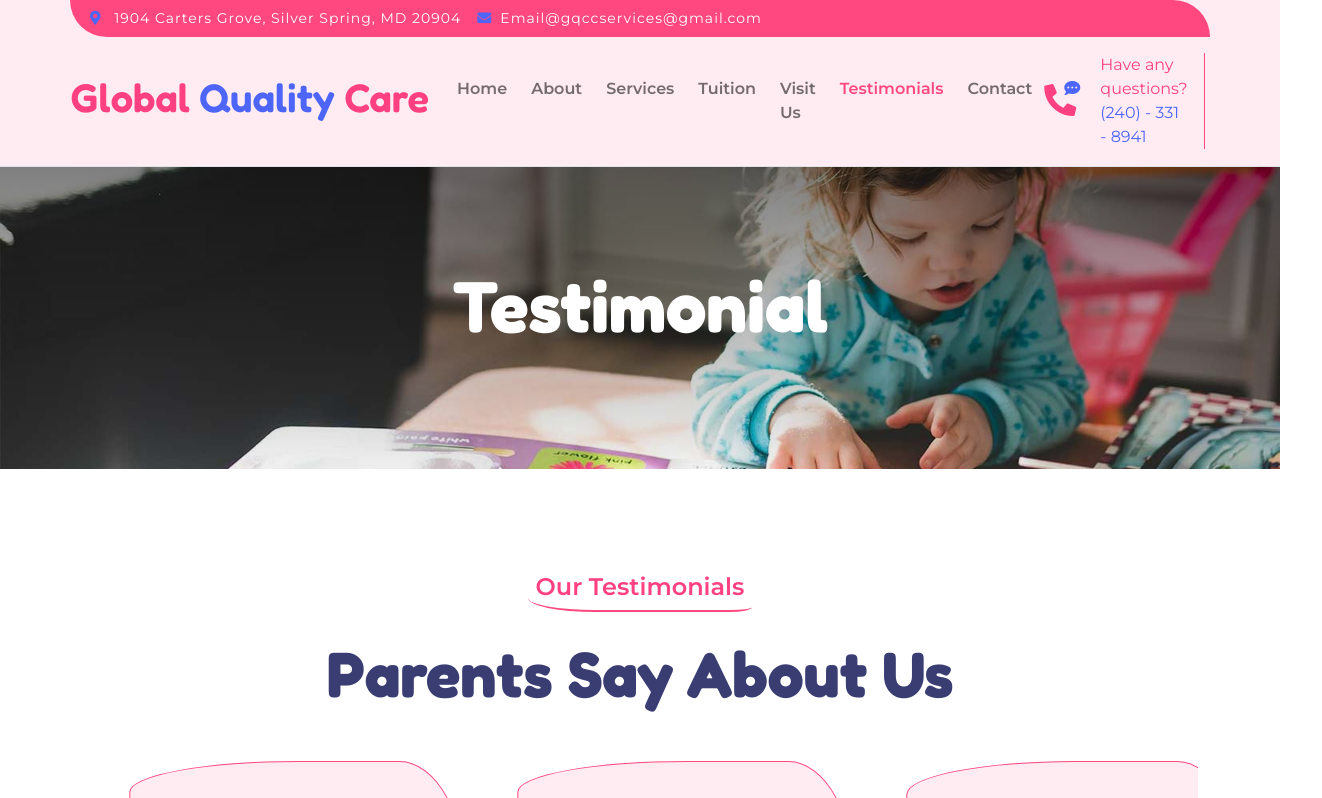
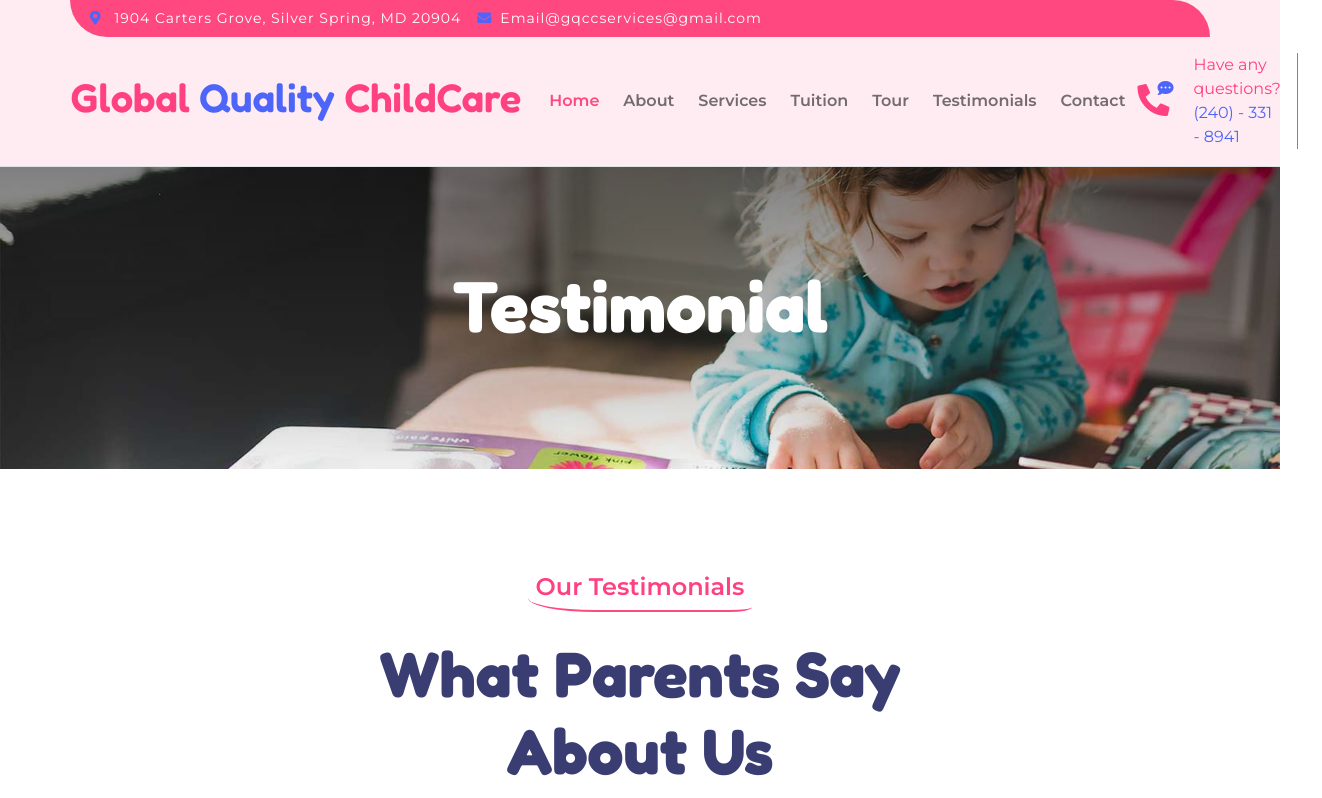
Before and after one commit to Biruk34/GlobalQualityChildCare, a plain HTML site: page testimonial.html in a window 1280 px wide. Shown: the top 798 px of the page, 1322 px wide, since content can reach past the window. Drawn offline with nearby package versions, Linux system fonts and the light colour scheme.

Commit message:
Update testimonial.html

```diff
--- a/testimonial.html
+++ b/testimonial.html
@@ -1,9 +1,12 @@
 <!DOCTYPE html>
 <html lang="en">
 
+
+
+
     <head>
         <meta charset="utf-8">
-        <title>Global Quality Care</title>
+        <title>Global Quality ChildCare - Testimonials</title>
         <meta content="width=device-width, initial-scale=1.0" name="viewport">
         <meta content="" name="keywords">
         <meta content="" name="description">
@@ -54,18 +57,18 @@
             </div>
             <div class="container px-0">
                 <nav class="navbar navbar-light navbar-expand-xl py-3">
-                    <a href="index.html" class="navbar-brand"><h1 class="text-primary display-6">Global <span class="text-secondary"> Quality</span> Care</h1></a>
+                    <a href="index.html" class="navbar-brand"><h1 class="text-primary display-6">Global <span class="text-secondary"> Quality</span> ChildCare</h1></a>
                     <button class="navbar-toggler py-2 px-3" type="button" data-bs-toggle="collapse" data-bs-target="#navbarCollapse">
                         <span class="fa fa-bars text-primary"></span>
                     </button>
                     <div class="collapse navbar-collapse" id="navbarCollapse">
                         <div class="navbar-nav mx-auto">
-                            <a href="index.html" class="nav-item nav-link ">Home</a>
+                            <a href="index.html" class="nav-item nav-link active">Home</a>
                             <a href="about.html" class="nav-item nav-link">About</a>
                             <a href="service.html" class="nav-item nav-link">Services</a>
                             <a href="program.html" class="nav-item nav-link">Tuition</a>
-                            <a href="event.html" class="nav-item nav-link">Visit Us</a>
-                            <a href="testimonial.html" class="nav-item nav-link active">Testimonials</a>
+                            <a href="event.html" class="nav-item nav-link">Tour</a>
+                            <a href="testimonial.html" class="nav-item nav-link">Testimonials</a>
 
                             <a href="contact.html" class="nav-item nav-link">Contact</a>
                         </div>
@@ -95,6 +98,7 @@
 
 
 
+
         <!-- Page Header Start -->
         <div class="container-fluid page-header py-5 wow fadeIn" data-wow-delay="0.1s">
             <div class="container text-center py-5">
@@ -117,7 +121,7 @@
             <div class="container py-5">
                 <div class="mx-auto text-center wow fadeIn" data-wow-delay="0.1s" style="max-width: 700px;">
                     <h4 class="text-primary mb-4 border-bottom border-primary border-2 d-inline-block p-2 title-border-radius">Our Testimonials</h4>
-                    <h1 class="mb-5 display-3">Parents Say About Us</h1>
+                    <h1 class="mb-5 display-3">What Parents Say About Us</h1>
                 </div>
                 <div class="owl-carousel testimonial-carousel wow fadeIn" data-wow-delay="0.3s">
                     <div class="testimonial-item img-border-radius bg-light border border-primary p-4">
@@ -372,7 +376,7 @@
             <div class="row g-5">
                 <div class="col-md-6 col-lg-4 col-xl-3">
                     <div class="footer-item">
-                        <h1 class="text-primary display-6">Global <span class="text-secondary"> Quality</span> Care</h1></a>
+                        <h1 class="text-primary display-6">Global <span class="text-secondary"> Quality</span> ChildCare</h1></a>
                         <p class="mb-4">Discover excellence in every aspect of our services, where compassion meets innovation, and where your health and happiness are our top priorities.</p>
 
                     </div>
```
